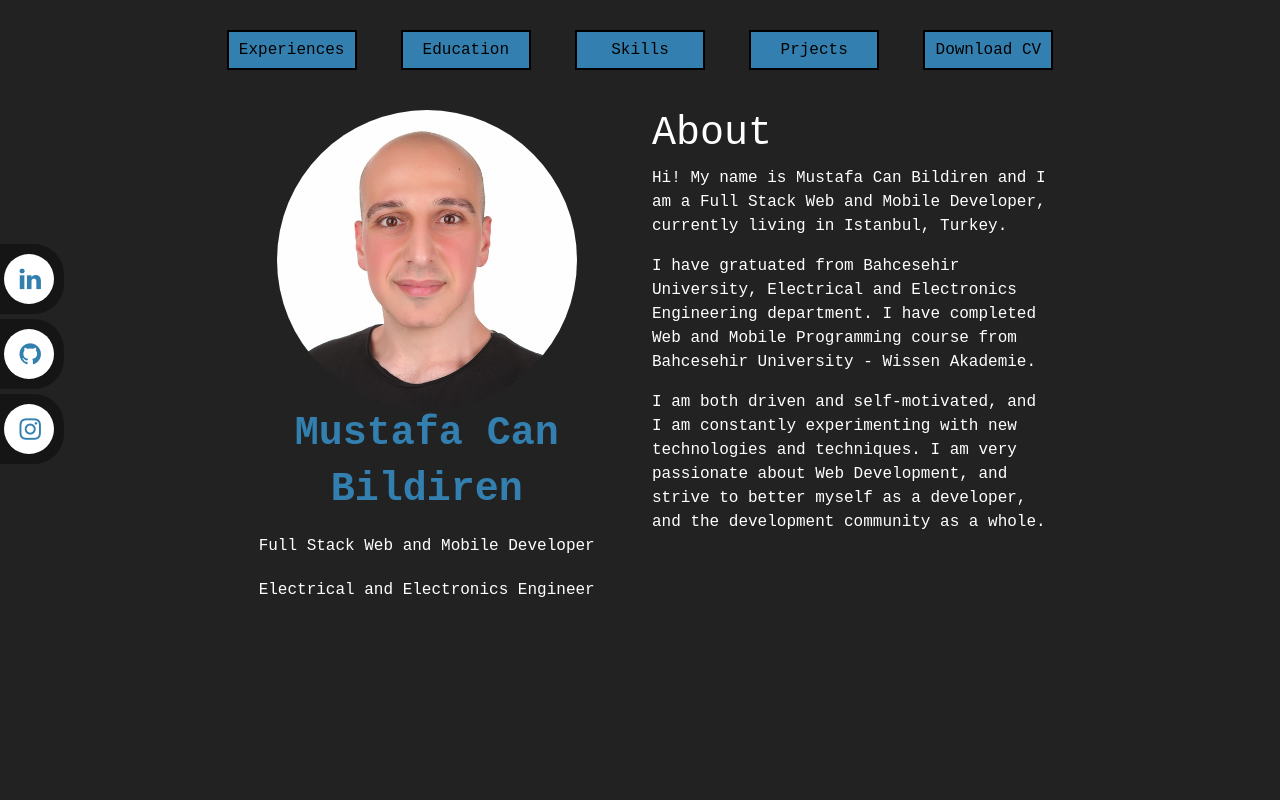
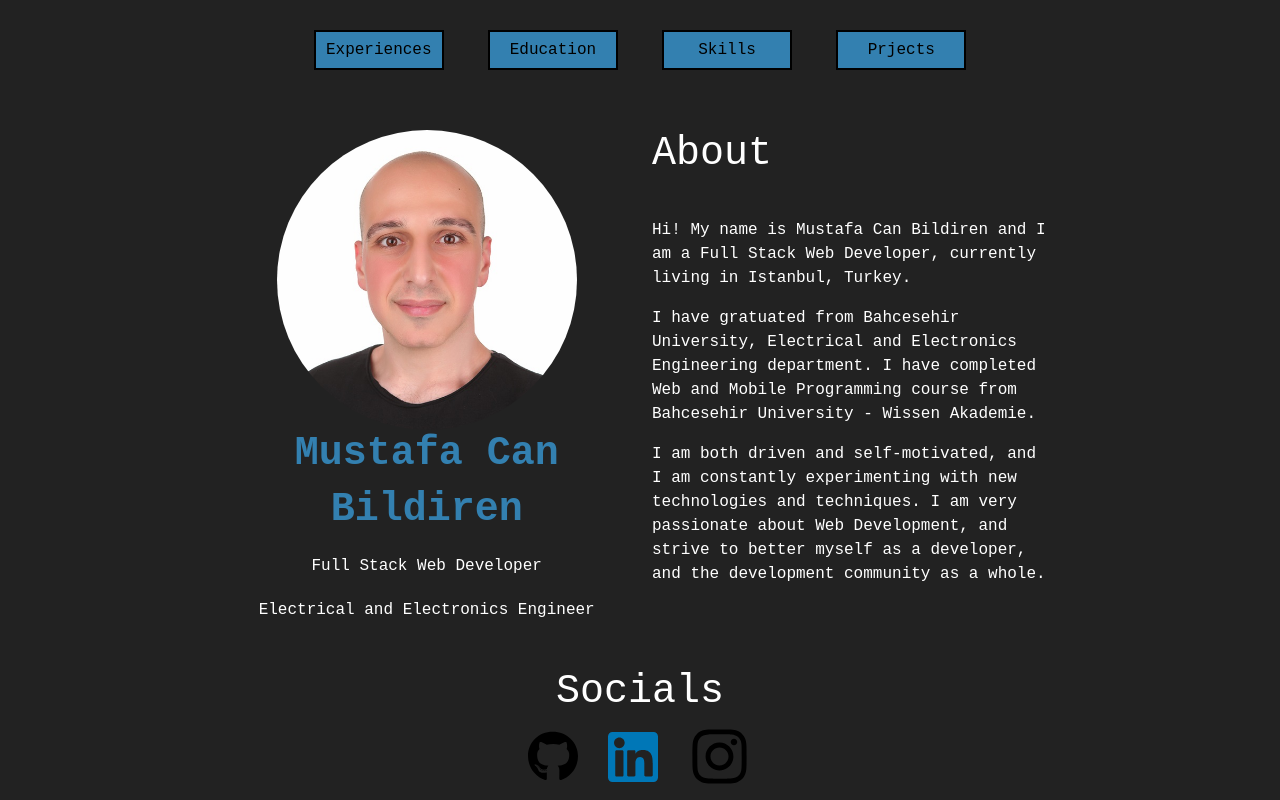
Before and after one commit to mcanbildiren/portfolio, a plain HTML site: page index.html in a window 1280 px wide. Drawn offline with nearby package versions, Linux system fonts and the light colour scheme.

Commit message:
homepage ok

```diff
--- a/Resources/index.css
+++ b/Resources/index.css
@@ -63,49 +63,3 @@ a {
     inset -4px -4px 6px 0 rgba(255, 255, 255, 0.2),
     inset 4px 4px 6px 0 rgba(0, 0, 0, 0.2);
 }
-
-#social {
-  color: #fff;
-  text-decoration: none;
-  font-family: "Courier New", monospace;
-}
-.social {
-  position: fixed;
-  margin-top: 200px;
-}
-.social ul {
-  padding: 29px;
-  transform: translate(-270px, 0);
-}
-.social ul li {
-  display: block;
-  margin: 5px;
-  background: rgba(0, 0, 0, 0.36);
-  width: 300px;
-  text-align: right;
-  padding: 10px;
-  border-radius: 0 30px 30px 0;
-  transition: all 1s;
-}
-.social ul li:hover {
-  transform: translate(110px, 0);
-  background: #3380b0;
-}
-.social ul li:hover a {
-  color: white;
-}
-.social ul li:hover i {
-  color: #fff;
-  background: rgba(0, 0, 0, 0.36);
-  transition: all 1s;
-}
-.social ul li i {
-  color: #3380b0;
-  background: #fff;
-  padding: 13px;
-  border-radius: 50%;
-  width: 50px;
-  height: 50px;
-  font-size: 25px;
-  background: #ffffff;
-}
--- a/index.html
+++ b/index.html
@@ -13,36 +13,25 @@
 </head>
 
 <body style="background-color: #222">
-    <nav class="social">
-        <ul>
-            <li><a id="social" href="https://www.linkedin.com/in/mcanbildiren/" target="_blank">Linkedin <i
-                        class="fa fa-linkedin"></i></a></li>
-            <li><a id="social" href="https://github.com/mcanbildiren" target="_blank">Github <i
-                        class="fa fa-github"></i></a></li>
-            <li><a id="social" href="https://www.instagram.com/mcanbildiren/" target="_blank">Instagram <i
-                        class="fa fa-instagram"></i></a></li>
-        </ul>
-    </nav>
     <div class="row" style="margin: auto; margin-top: 10px;">
         <div class="text-center">
             <a href="experience.html"><button class="custom-btn btnmcb">Experiences</button></a>
             <a href="#"><button class="custom-btn btnmcb">Education</button></a>
             <a href="#"><button class="custom-btn btnmcb">Skills</button></a>
             <a href="#"><button class="custom-btn btnmcb">Prjects</button></a>
-            <a href="#"><button class="custom-btn btnmcb">Download CV</button></a>
         </div>
     </div>
-    <div class="row" style="margin: auto; margin-top: 20px;">
+    <div class="row" style="margin: auto; margin-top: 40px;">
         <div class="col-md-4 text-center offset-2">
             <img src="./Resources/Photo.jpg" class="img-fluid photo" alt="...">
             <h1 class="imageundertitle">Mustafa Can</h1>
             <h1 class="imageundertitle">Bildiren</h1>
-            <p class="imageunder">Full Stack Web and Mobile Developer</p>
+            <p class="imageunder">Full Stack Web Developer</p>
             <p class="imageunder">Electrical and Electronics Engineer</p>
         </div>
         <div class="col-md-4 about">
             <h1>About</h1>
-            <p>Hi! My name is Mustafa Can Bildiren and I am a Full Stack Web and Mobile Developer, currently
+            <p style="margin-top: 40px;">Hi! My name is Mustafa Can Bildiren and I am a Full Stack Web Developer, currently
                 living in Istanbul, Turkey.
             </p>
             <p>I have gratuated from Bahcesehir University, Electrical and Electronics Engineering
@@ -58,6 +47,15 @@
             </p>
         </div>
     </div>
+    <div class="text-center">
+        <h1 class="about" style="margin-top: 30px;">Socials</h1>
+        <a href="https://github.com/mcanbildiren"><img src="./Resources/github-brands.svg" alt=""
+                style="width: 50px; height: auto; margin-right: 25px;"></a>
+        <a href="https://www.linkedin.com/in/mcanbildiren/"><img src="./Resources/linkedin-svgrepo-com.svg" alt=""
+                style="width: 50px; height: auto;margin-right: 25px;"></a>
+        <a href="https://www.instagram.com/mcanbildiren/"><img src="./Resources/new-instagram-logo-glyph.svg" alt=""
+                style="width: 65px; height: auto;"></a>
+    </div>
     <script src="https://cdn.jsdelivr.net/npm/bootstrap@5.2.0-beta1/dist/js/bootstrap.bundle.min.js"
         integrity="sha384-pprn3073KE6tl6bjs2QrFaJGz5/SUsLqktiwsUTF55Jfv3qYSDhgCecCxMW52nD2"
         crossorigin="anonymous"></script>
```
Also changed, not shown: Resources/new-instagram-logo-glyph.svg (added).
